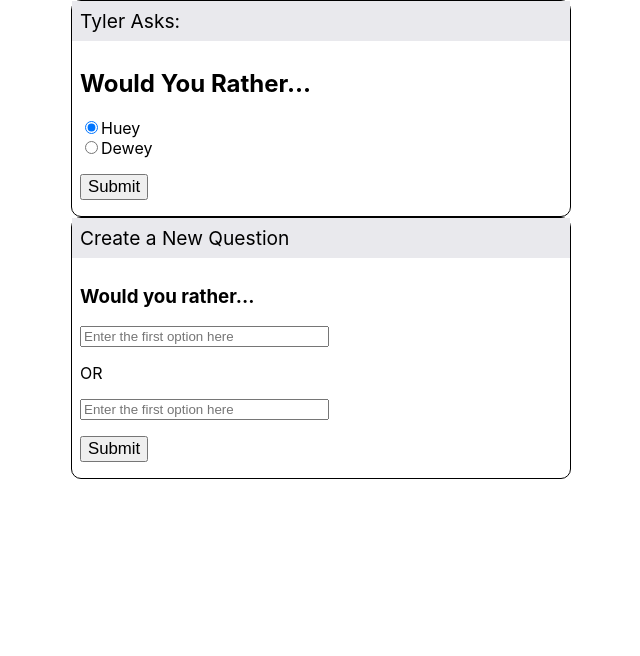
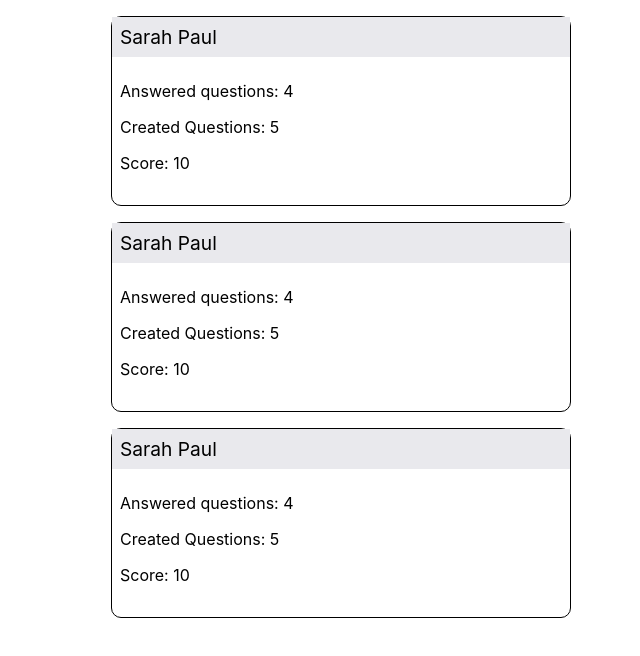
Before and after one commit to cokoghenun/would_you_rather, a React (Create React App) app: page / in a window 1280 px wide. Shown: the top 656 px of the page, without its empty margins (319-959 px from the left). Built offline with nearby package versions, Linux system fonts and the light colour scheme.

Commit message:
feat: Adds leaderboard page

```diff
--- a/src/App.css
+++ b/src/App.css
@@ -18,7 +18,7 @@ body {
 .button {
   font-size: 1.05rem;
 }
-.poll, .newquestion {
+.poll, .newquestion, .leaderboard {
   width: 500px;
   margin: 0 auto;
 }
@@ -29,6 +29,12 @@ body {
   margin-bottom: 1rem;
 }
 .newquestion input {
-  width: 50%;
+  width: 90%;
   display: block;
 }
+.leaderboard-list {
+  list-style-type: none;
+}
+.leaderboard-list li {
+  margin-bottom: 1rem;
+}
--- a/src/App.js
+++ b/src/App.js
@@ -1,13 +1,15 @@
 
 import './App.css';
+import LeaderBoard from './pages/LeaderBoard';
 import NewQuestion from './pages/NewQuestion';
 import Poll from './pages/Poll';
 
 function App() {
   return (
     <div className="App">
-      <Poll/>
-      <NewQuestion />
+      {/* <Poll/>
+      <NewQuestion /> */}
+      <LeaderBoard />
     </div>
   );
 }
--- /dev/null
+++ b/src/pages/LeaderBoard.js
@@ -0,0 +1,32 @@
+import Card from '../components/Card';
+
+const LeaderBoard = () => {
+  return (
+    <div className='leaderboard'>
+      <ul className='leaderboard-list'>
+        <li>
+          <Card title='Sarah Paul'>
+            <p>Answered questions: 4</p>
+            <p>Created Questions: 5</p>
+            <p>Score: 10</p>
+          </Card>
+        </li>
+        <li>
+          <Card title='Sarah Paul'>
+            <p>Answered questions: 4</p>
+            <p>Created Questions: 5</p>
+            <p>Score: 10</p>
+          </Card>
+        </li>
+        <li>
+          <Card title='Sarah Paul'>
+            <p>Answered questions: 4</p>
+            <p>Created Questions: 5</p>
+            <p>Score: 10</p>
+          </Card>
+        </li>
+      </ul>
+    </div>
+  );
+};
+export default LeaderBoard;
```
